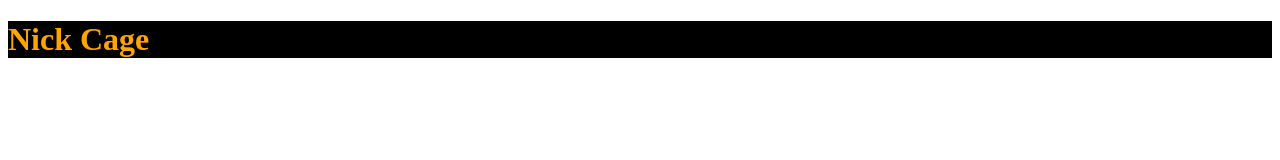
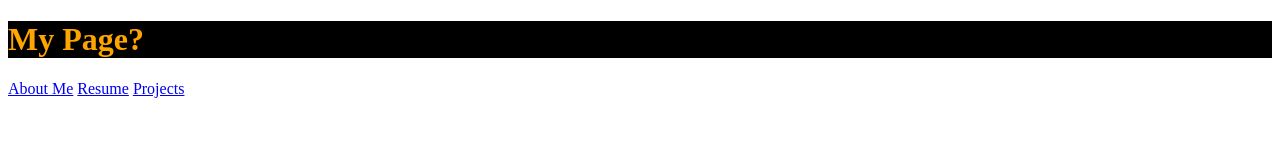
Before and after one commit to Tresiques/automatic-octo-guide, a plain HTML site: page index.html in a window 1280 px wide. Drawn offline with Linux system fonts and the light colour scheme.

Commit message:
starting stuff

```diff
--- a/index.html
+++ b/index.html
@@ -8,7 +8,11 @@
     <link rel="stylesheet" href="style.css">
 </head>
 <body>
-    <h1>Nick Cage</h1>
+    <h1>My Page?</h1>
+    <a href="About Me">About Me</a>
+    <a href="Resume">Resume</a>
+    <a href="Projects">Projects</a>
+
 
 </body>
 </html>
--- a/style.css
+++ b/style.css
@@ -1,4 +1,5 @@
 h1{
     color: orange;
     background: black;
+
 }
```
Also changed, not shown: 3 other files.
